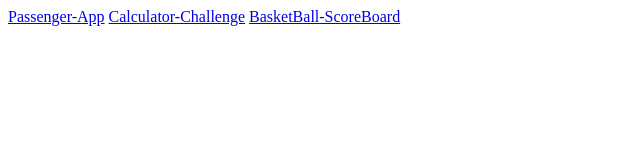
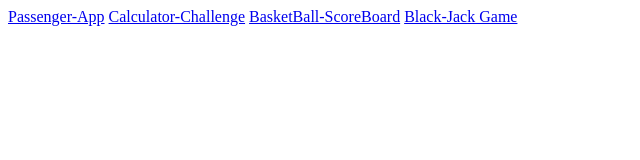
Before and after one commit to vaibhav0726/js-leaning, a plain HTML site: page index.html in a window 1280 px wide. Shown: the whole page, without its empty margins (0-640 px from the left). Drawn offline with Linux system fonts and the light colour scheme.

Commit message:
added blackJack game to index.html

```diff
--- a/index.html
+++ b/index.html
@@ -10,5 +10,6 @@
     <a href="./passenger-counter-app/index.html">Passenger-App</a>
     <a href="./calculator-challenge/index.html">Calculator-Challenge</a>
     <a href="./basketBall-scoreBoard/index.html">BasketBall-ScoreBoard</a>
+    <a href="./BlackJackGame/index.html">Black-Jack Game</a>
 </body>
 </html>
```
